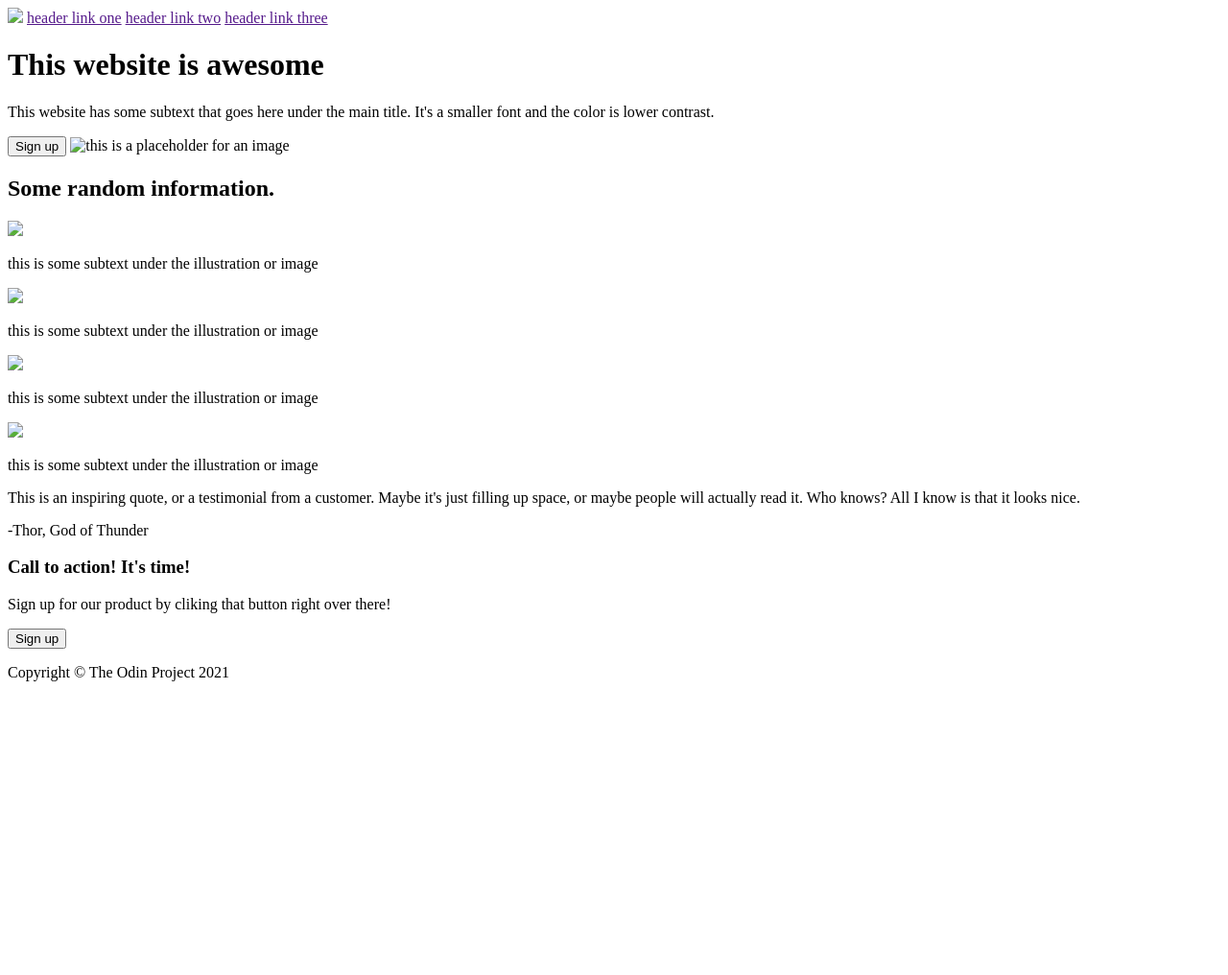
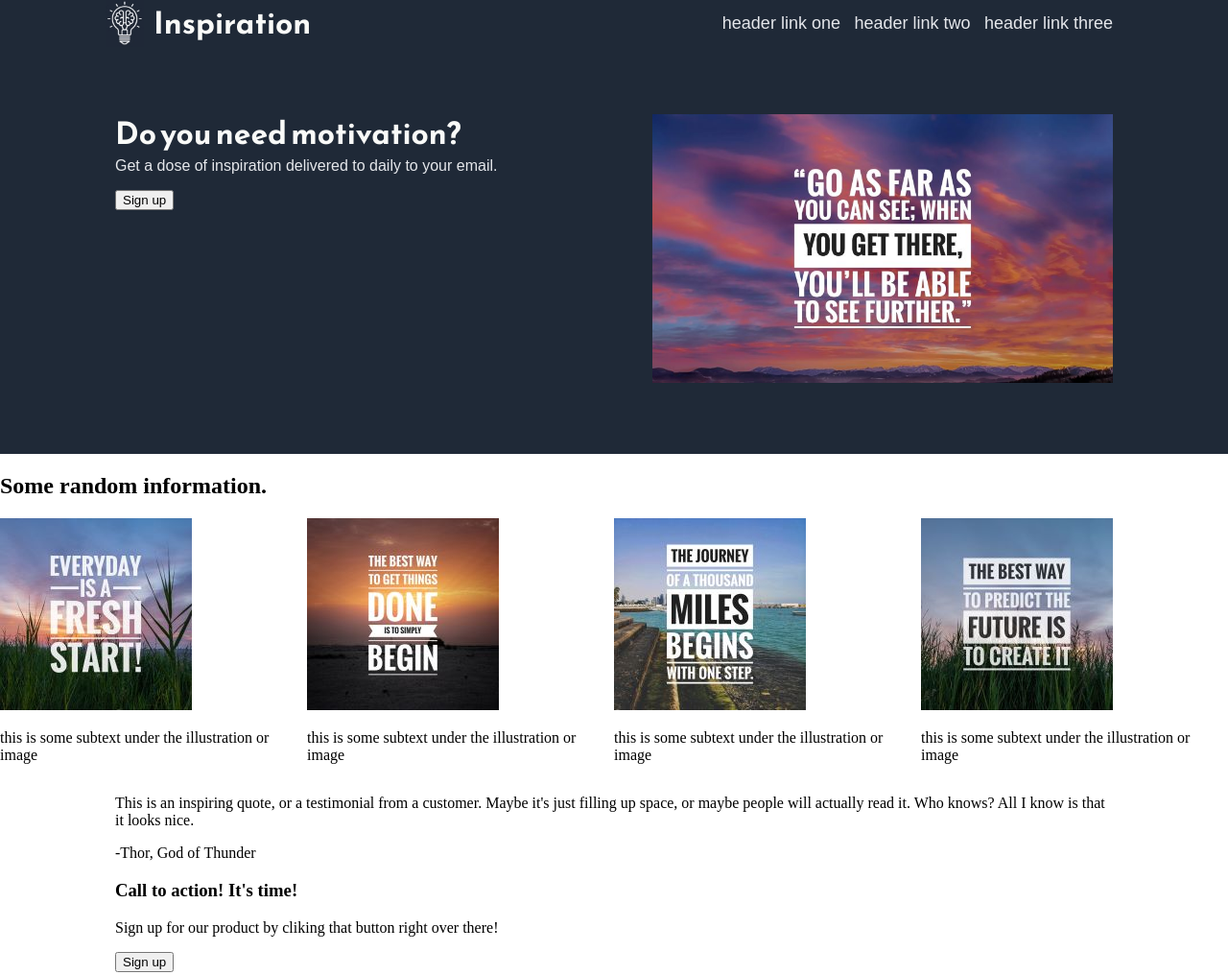
Before and after one commit to refactory128/Basic-Landing-Page, a plain HTML site: page index.html in a window 1280 px wide. Shown: the top 1016 px of the page at 96% size. Before the commit the page ends 800 px from the top, so only its background shows below. Drawn offline with Linux system fonts and the light colour scheme.

Commit message:
add css stiling to header and hero flexbox

```diff
--- a/css/style.css
+++ b/css/style.css
@@ -0,0 +1,97 @@
+header {
+    background-color: #1F2937;
+
+
+    margin:0px;
+    padding: 0px;
+    line-height: 0px;
+    color:#e5e7eb;
+    font: 18px;
+    font-family: sans-serif;
+
+}
+
+header h1{
+    margin: 0px 20px;
+    color:#f9FAF8;
+    font: 30px;
+    font-family: 'Reem Kufi', sans-serif;
+}
+
+header img{
+    width: 40px;
+    height: auto;
+    margin: 0px -10px;
+
+}
+
+.flex{
+    display: flex;
+    align-items: center;
+}
+
+.flex2{
+    display: flex;
+    justify-content: space-between;
+    align-items: flex-start;
+    gap:80px;
+
+}
+
+.flex2 div{
+    width: 50%;
+}
+
+.hero-section img{
+    max-width: 100%;
+
+}
+
+
+.container{
+    margin: 0px 120px;
+
+}
+
+body {
+    margin:0px;
+
+}
+
+.header-links {
+    margin-left: auto;
+
+}
+
+header a {
+    color: #e5e7eb;
+    background-color: transparent;
+    text-decoration: none;
+    font: 18px sans-serif;
+    margin-left:  10px;
+
+  }
+
+.hero-section{
+    margin: 0px;
+    padding: 70px 0px;
+    background-color: #1F2937;
+    color:#e5e7eb;
+    font: 18px;
+    font-family: sans-serif;
+
+}
+
+.hero-section p{
+    padding: 0px;
+    margin-top: 5px;
+}
+
+.hero-section h1{
+    color:#f9faf8;
+    font: 48px;
+    font-weight: 900;
+    font-family: 'Reem Kufi', sans-serif;
+    margin: 0px;
+    line-height: 40px;
+}
--- a/index.html
+++ b/index.html
@@ -5,53 +5,69 @@
     <meta http-equiv="X-UA-Compatible" content="IE=edge">
     <meta name="viewport" content="width=device-width, initial-scale=1.0">
     <link rel="stylesheet" href="css/style.css" />
+    <link rel="preconnect" href="https://fonts.googleapis.com">
+<link rel="preconnect" href="https://fonts.gstatic.com" crossorigin>
+<link href="https://fonts.googleapis.com/css2?family=Reem+Kufi:wght@700&display=swap" rel="stylesheet">
     <title>Document</title>
 </head>
+
+<body>
     <header>
-    <img src="images/HeaderLogo.jpg"/>
+        <div class="container flex">
+            <img src="images/Logo.jpg"/>
+            <h1>Inspiration</h1>
+            <div class="header-links">
                 <a href="">header link one</a>
                 <a href="">header link two</a>
                 <a href="">header link three</a>
-
+            </div>
+        </div>
     </header>
-<body>
     <div class="hero-section">
-        <h1>This website is awesome</h1>
-        <p>This website has some subtext that goes here under the main title.
-        It's a smaller font and the color is lower contrast.
+        <div class="container flex2">
+            <div>
+                <h1>Do you need <strong>motivation?</strong></h1>
+                <p>Get a dose of inspiration delivered to daily to your email.
                 </p>
                 <Button>Sign up</Button>
-        <img src="images/hero.jpg" alt="this is a placeholder for an image"/>
+
+            </div>
+            <div>
+                <img src="images/Quote6.jpeg" alt="Every Day Is A Fresh Start"/>
+            </div>
+        </div>
     </div>
     <div class="info-section">
         <h2>Some random information.</h2>
-        <div class="info-cards">
+        <div class="info-cards flex">
             <div>
-                <img src="images/info1.jpg"/>
+                <img src="images/Quote5.jpeg"/>
                 <p>this is some subtext under the illustration or image</p>
             </div>
             <div>
-                <img src="images/info2.jpg"/>
+                <img src="images/Quote2.jpeg"/>
                 <p>this is some subtext under the illustration or image</p>
             </div>
             <div>
-                <img src="images/info3.jpg"/>
+                <img src="images/Quote3.jpeg"/>
                 <p>this is some subtext under the illustration or image</p>
             </div>
             <div>
-                <img src="images/info4.jpg"/>
+                <img src="images/Quote4.jpeg"/>
                 <p>this is some subtext under the illustration or image</p>
             </div>
         </div>
     </div>
     <div class="quote-section">
+        <div class=container>
             <p class="quote"> This is an inspiring quote, or a testimonial from a customer.
                 Maybe it's just filling up space, or maybe people will actually
                 read it. Who knows? All I know is that it looks nice.
             </p>
             <p class="author">-Thor, God of Thunder</p>
         </div>
-    <div class="cta-section">
+    </div>
+    <div class="cta-section container">
         <div class="blue-box">
             <h3>Call to action! It's time!</h3>
             <p>Sign up for our product by cliking that button right over there!</p>
```
Also changed, not shown: images/Brain.jpeg (added), images/Inspiration.jpg (added), images/Logo.jpg (added), images/Quote1.jpeg (added), images/Quote2.jpeg (added), images/Quote3.jpeg (added), images/Quote4.jpeg (added), images/Quote5.jpeg (added), images/Quote6.jpeg (added). Lines whose indentation alone changed are shown as unchanged.
